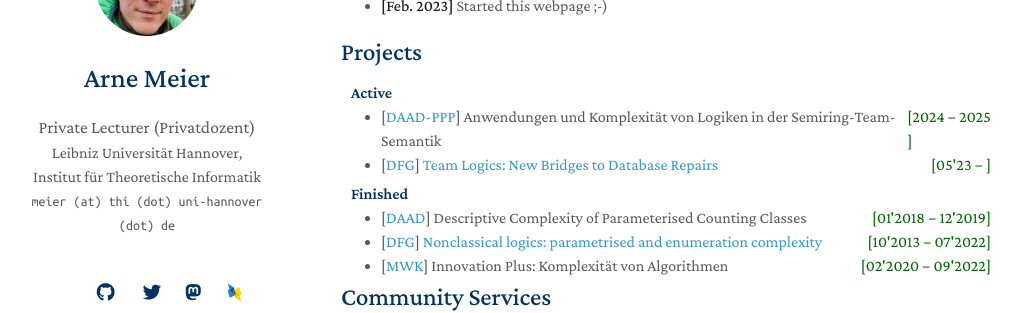
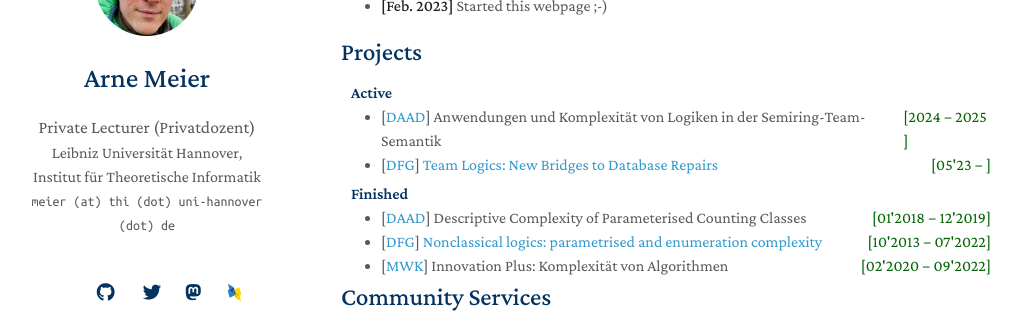
Before and after one commit to ArneMeier/ArneMeier.github.io, a Jekyll site: the page built from index.md, in a window 1280 px wide and 900 px high, scrolled down 568 px. Shown: the part 152-465 px from the top of the window, without its empty margins (129-1150 px from the left). Built offline with Jekyll 4.4.1, drawn with Linux system fonts in a browser that asks for light colours; nearby versions of some CDN libraries; a style sheet for code colours, icons or effects is not loaded; our own code applies the rules of GitHub Pages for plain Markdown files.

Commit message:
Update projects.md

```diff
--- a/_includes/projects.md
+++ b/_includes/projects.md
@@ -5,7 +5,7 @@
 <ul style="margin:0 0 5px;">
   <li>
     <div class="hfillstretch">
-      <div><autocolor>[<a href="https://www.daad.de/de/infos-services-fuer-hochschulen/weiterfuehrende-infos-zu-daad-foerderprogrammen/ppp/" target="_blank">DAAD-PPP</a>] Anwendungen und Komplexität von Logiken in der Semiring-Team-Semantik</autocolor></div>
+      <div><autocolor>[<a href="https://www.daad.de/de/infos-services-fuer-hochschulen/weiterfuehrende-infos-zu-daad-foerderprogrammen/ppp/" target="_blank">DAAD</a>] Anwendungen und Komplexität von Logiken in der Semiring-Team-Semantik</autocolor></div>
       <div><font color="darkgreen">[2024 &minus; 2025 ]</font></div>
     </div>
   </li>
```
